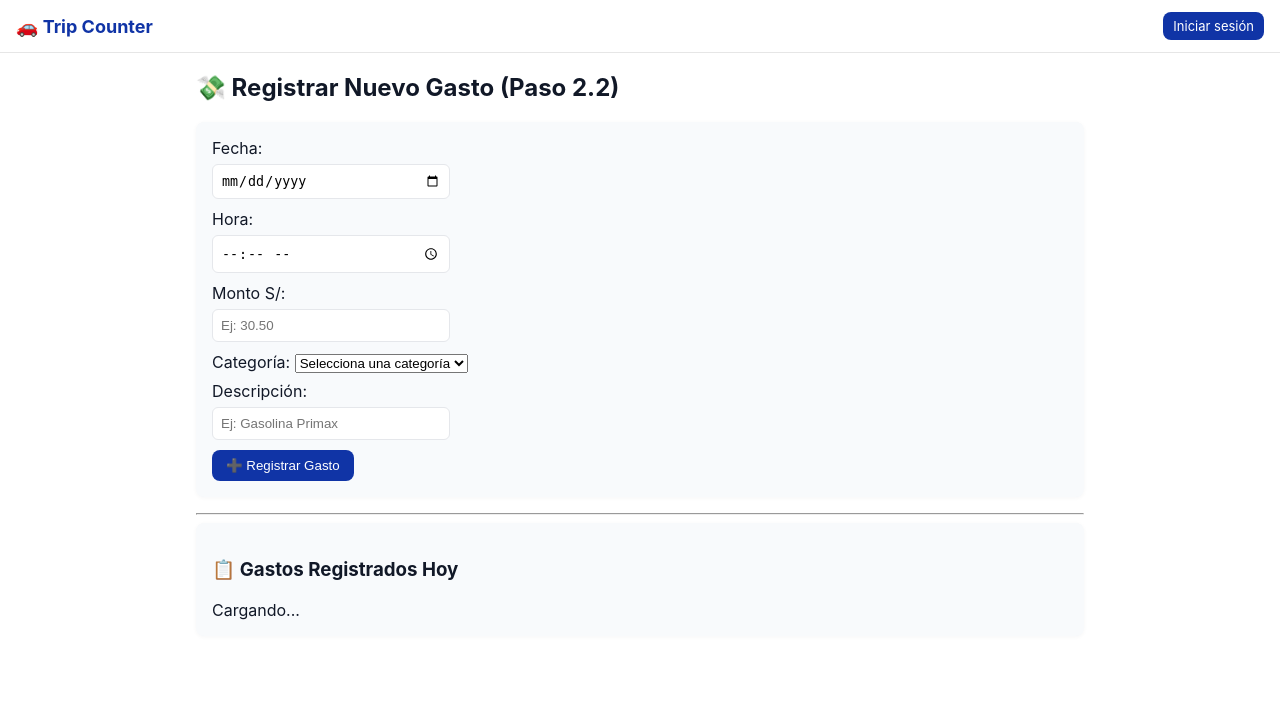
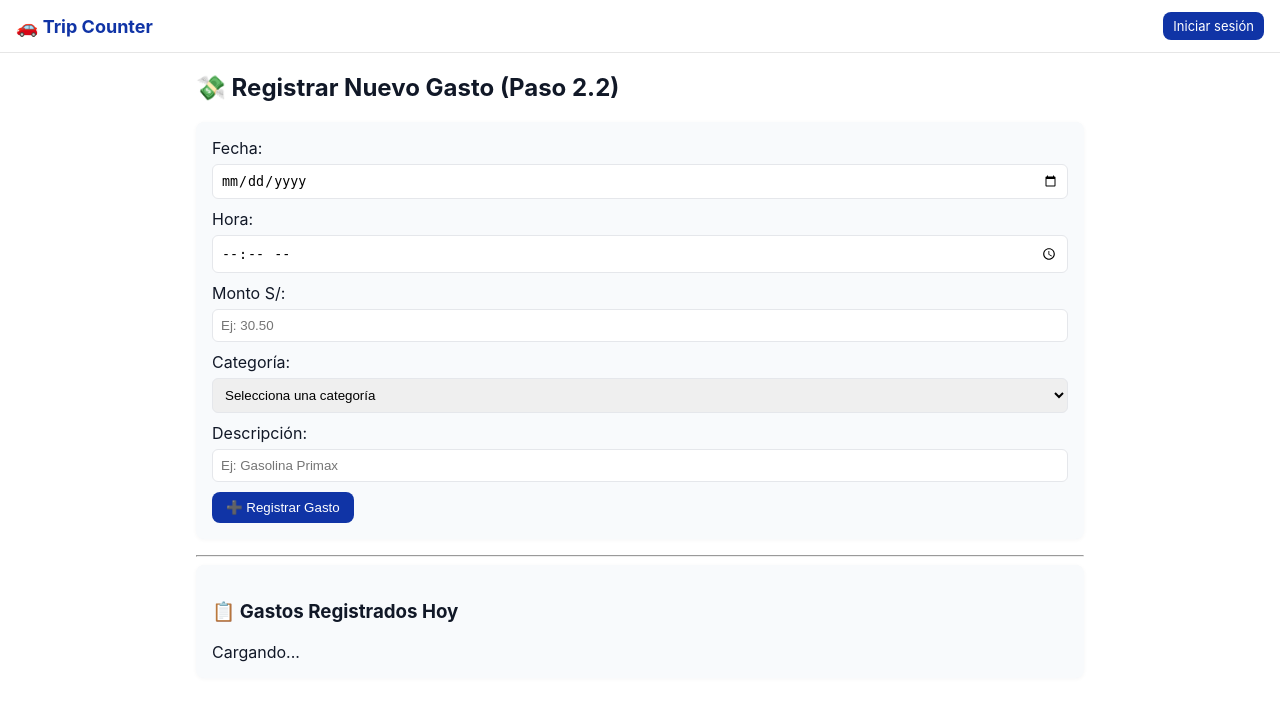
Before and after one commit to ajmonteroa45-del/tripcounterapp, a Python web app: template templates/gastos.html in a window 1280 px wide. Shown: the top 701 px of the page. Run offline with Jinja, Linux system fonts and the light colour scheme; the template is opened without the code that fills it, so the values that code supplies are empty.

Commit message:
Actualizar styles.css
Dinamico

```diff
--- a/static/styles.css
+++ b/static/styles.css
@@ -4,6 +4,10 @@
   --text: #111827;
   --primary: #1034A6;
   --muted: #6b7280;
+  --success-bg: #d1fae5;
+  --success-text: #065f46;
+  --error-bg: #fee2e2;
+  --error-text: #991b1b;
 }
 
 body{
@@ -13,6 +17,7 @@ body{
   color: var(--text);
 }
 
+/* --- Layout --- */
 .topbar{
   display:flex;
   justify-content:space-between;
@@ -33,6 +38,7 @@ body{
   box-shadow: 0 1px 4px rgba(16,24,40,0.04);
 }
 
+/* --- Botones --- */
 .btn{
   display:inline-block;
   background:var(--primary);
@@ -42,10 +48,16 @@ body{
   text-decoration:none;
   border:none;
   cursor:pointer;
+  transition: background 0.2s;
+}
+
+.btn:hover{
+    background: #0d2a80; /* Tono más oscuro de --primary */
 }
 
 .btn.small{ padding:6px 10px; font-size:13px; }
 
+/* --- Navegación --- */
 .nav-links a{
   display:inline-block;
   margin-right:10px;
@@ -53,13 +65,67 @@ body{
   text-decoration:underline;
 }
 
+/* --- Formularios (Mejorado para consistencia y responsive) --- */
 label{ display:block; margin-bottom:8px; }
-input[type="text"], input[type="number"], input[type="time"], input[type="date"]{
+input[type="text"],
+input[type="number"],
+input[type="time"],
+input[type="date"],
+select, /* Nuevo */
+textarea { /* Nuevo */
   display:block;
   padding:8px;
-  width:220px;
+  width:100%; /* Ajustado a 100% para mejor responsive */
   margin-top:6px;
   margin-bottom:10px;
   border-radius:6px;
   border:1px solid #e5e7eb;
+  box-sizing: border-box; /* Crucial para evitar que el padding desborde el ancho */
 }
+input:focus, select:focus, textarea:focus {
+    border-color: var(--primary);
+    outline: none;
+    box-shadow: 0 0 0 1px var(--primary);
+}
+
+
+/* --- Mensajes de Estado y Notificaciones (Nuevas Clases) --- */
+
+#message, .message-box {
+  padding: 12px;
+  border-radius: 6px;
+  margin-bottom: 16px;
+  font-weight: 600;
+}
+
+.success {
+  background: var(--success-bg);
+  color: var(--success-text);
+  border: 1px solid #a7f3d0;
+}
+
+.error, .warning {
+  background: var(--error-bg);
+  color: var(--error-text);
+  border: 1px solid #fecaca;
+}
+
+/* --- Estilo de Botón Específico para Recordatorios de Pago --- */
+.mark-paid-btn {
+  /* Estilo más discreto que el botón principal */
+  background: #f0f0f0;
+  color: var(--text);
+  padding: 6px 10px;
+  border-radius: 4px;
+  border: 1px solid #d1d5db;
+  font-size: 13px;
+  margin-left: 10px;
+  cursor: pointer;
+}
+.mark-paid-btn:hover {
+  background: #e5e7eb;
+}
+.mark-paid-btn:disabled {
+    cursor: not-allowed;
+    opacity: 0.6;
+}
```
